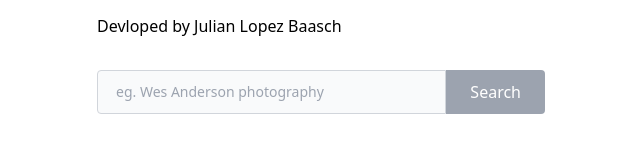
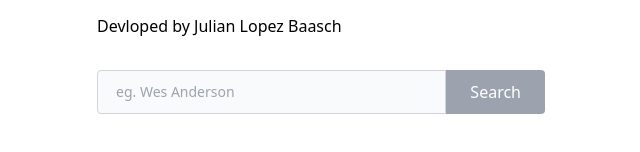
Before and after one commit to JulianLopezB/douki-site, a React (Create React App) app: page / in a window 1280 px wide. Shown: the part 230-382 px from the top of the page, without its empty margins (319-959 px from the left). Built offline with nearby package versions, Linux system fonts and the light colour scheme; no server answers; the HTML template or start-up script is replaced by a standard one.

Commit message:
chanign placeholder

```diff
--- a/src/components/SearchField.js
+++ b/src/components/SearchField.js
@@ -29,7 +29,7 @@ const SearchField = () => {
       <input
         className="bg-gray-50 border border-gray-300 text-sm w-full indent-2 p-2.5 outline-none focus:border-blue-500 focus:ring-2 rounded-tl rounded-bl"
         type="search"
-        placeholder={placeHolder || "eg. Wes Anderson photography"}
+        placeholder={placeHolder || "eg. Wes Anderson"}
         // placeholder={placeHolder || ""}
         value={searchValue}
         onChange={handleInputChange}
```
